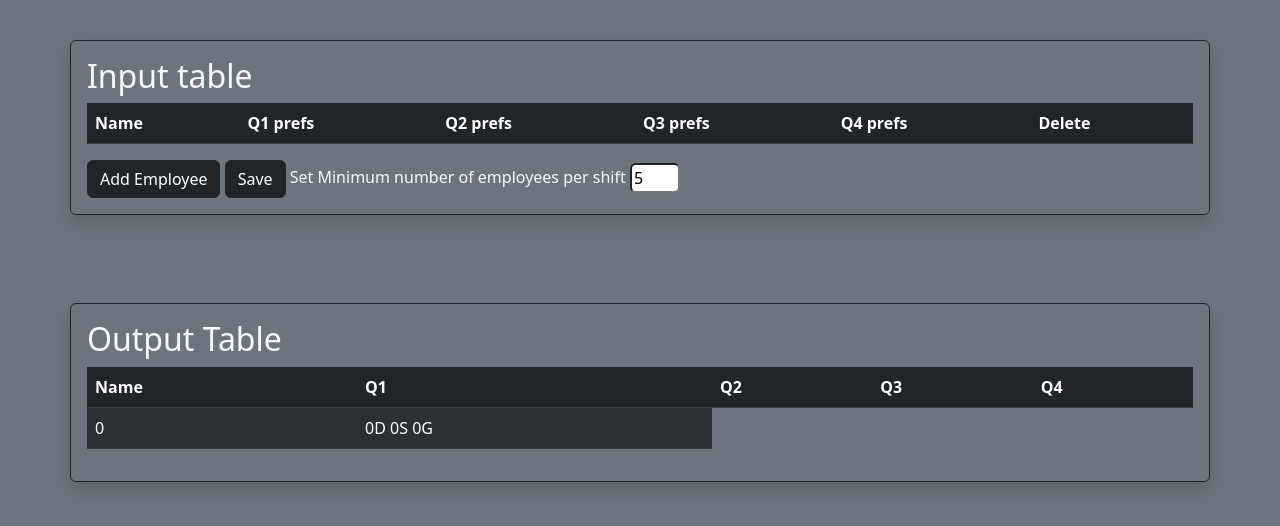
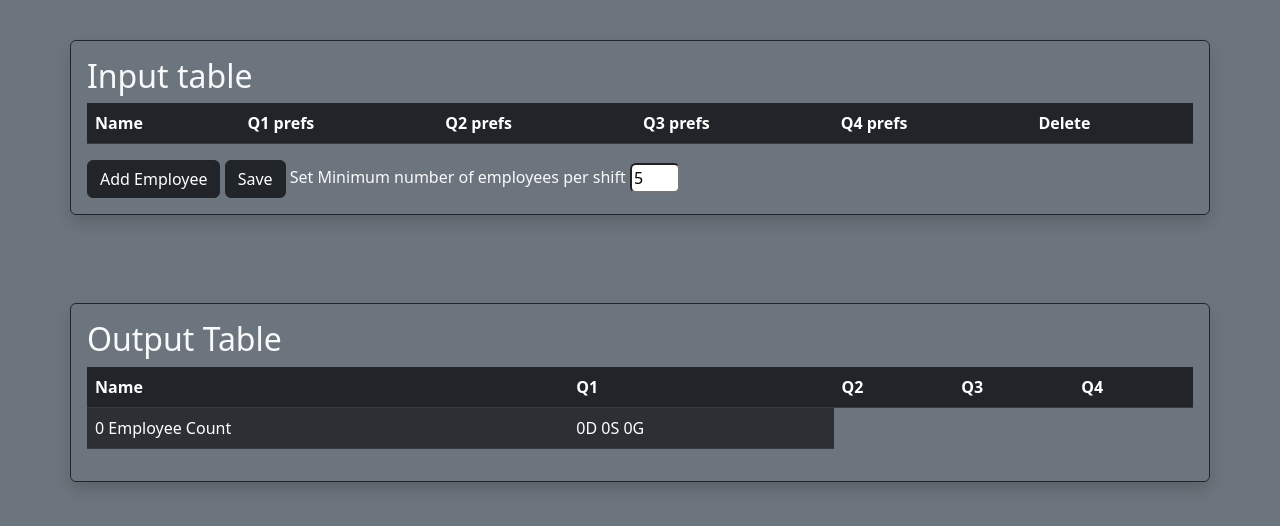
Before and after one commit to RAC22/scheduler, a plain HTML site: page index.html in a window 1280 px wide. Both pictures are taken after typing "5" into the empty fields and a click on the button "Save". Drawn offline with nearby package versions, Linux system fonts and the light colour scheme.

Commit message:
fix up min num

```diff
--- a/index.js
+++ b/index.js
@@ -238,7 +238,7 @@ function buildOutput (emps) {
     output.appendChild(totalsRow)
     let totalEmps = output.children.length - 1
     let totEmpstd = document.createElement('td')
-    let totEmpNode = document.createTextNode(totalEmps)
+    let totEmpNode = document.createTextNode(`${totalEmps} Employee Count`)
     totEmpstd.append(totEmpNode)
     totalsRow.appendChild(totEmpstd)
     for (let i = 1; i < 5; i++){
```
Also changed, not shown: index.html (+0 -4 lines).
